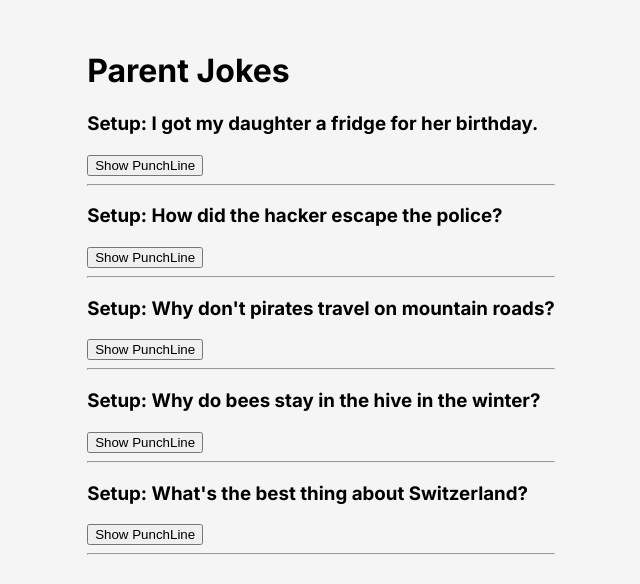
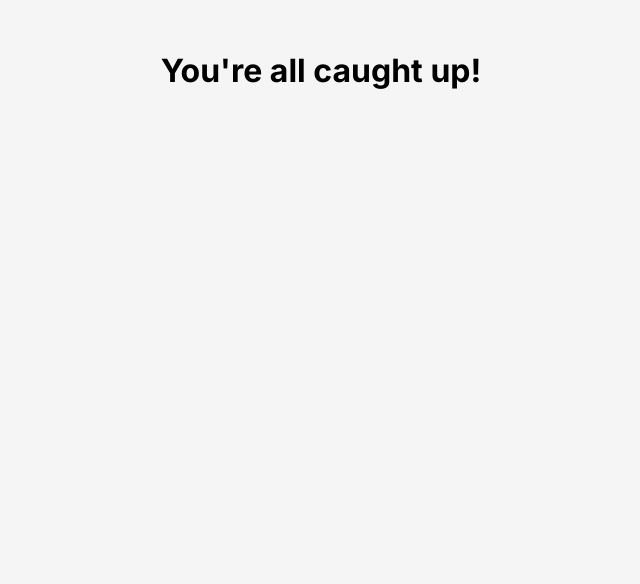
Before and after one commit to Arafat-alim/react-from-scratch, a React (Create React App) app in the folder react-official-fundamentals/: page / in a window 1280 px wide. Shown: the top 584 px of the page, without its empty margins (319-959 px from the left). Built offline with nearby package versions, Linux system fonts and the light colour scheme.

Commit message:
conditional rendering completed.

```diff
--- a/react-official-fundamentals/src/App.js
+++ b/react-official-fundamentals/src/App.js
@@ -1,6 +1,5 @@
 import React from "react";
-
-import ParentJokes from "./components/ParentJokes";
+import MessageArr2 from "./components/MessageArr2";
 
 function App() {
   //! creating a state for count
@@ -18,7 +17,7 @@
       {/* <button onClick={addCount}>+</button>
       <Count count={count} />
       <button onClick={subCount}>-</button> */}
-      <ParentJokes />
+      <MessageArr2 />
     </div>
   );
 }
--- /dev/null
+++ b/react-official-fundamentals/src/components/MessageArr2.jsx
@@ -0,0 +1,25 @@
+import React from "react";
+
+export default function MessageArr2() {
+  const [messages, setMessages] = React.useState([]);
+  /**
+   * Challenge:
+   * - If there are no unread messages, display "You're all caught up!"
+   * - If there are > 0 unread messages, display "You have <n> unread
+   *   message(s)"
+   *      - If there's exactly 1 unread message, it should read "message"
+   *        (singular)
+   */
+  return (
+    <div>
+      {messages.length === 0 ? (
+        <h1>You're all caught up!</h1>
+      ) : (
+        <h1>
+          You have {messages.length} unread *message
+          {messages.length > 1 ? "s" : ""}
+        </h1>
+      )}
+    </div>
+  );
+}
```
